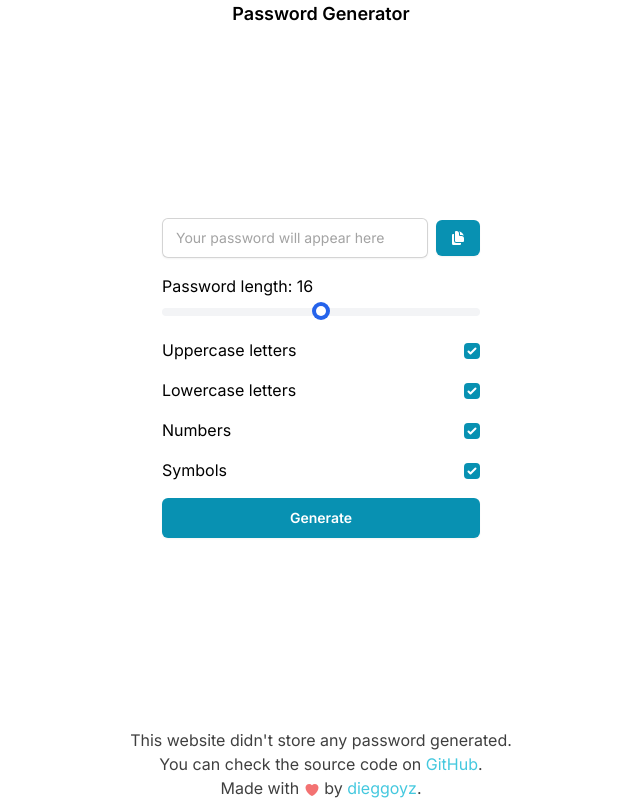
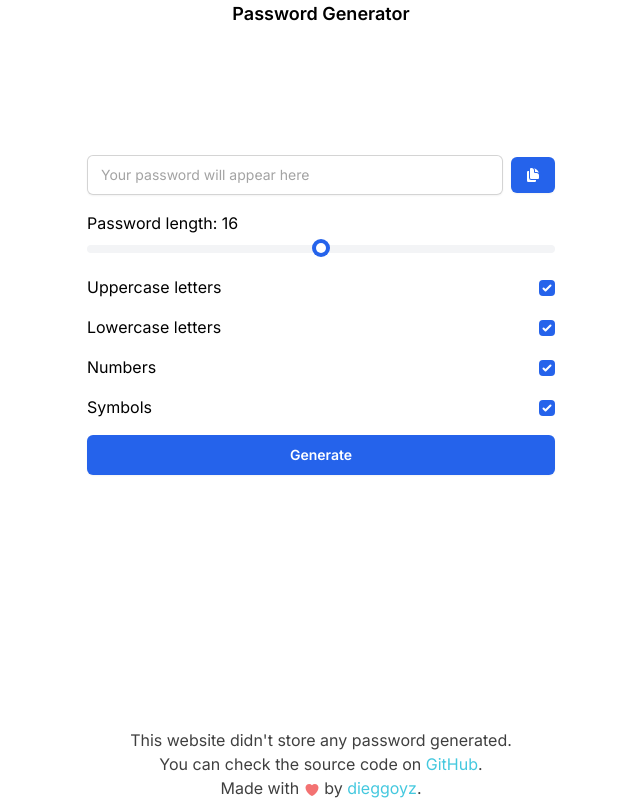
Before and after one commit to dieggoyz/passgen, a Next.js app: page / in a window 1280 px wide. Shown: the whole page, without its empty margins (319-959 px from the left). Built offline with nearby package versions, Linux system fonts and the light colour scheme.

Commit message:
Replaced alerts with toasts

```diff
--- a/components/generator.jsx
+++ b/components/generator.jsx
@@ -1,4 +1,6 @@
 import { useState } from 'react'
+import { ToastContainer, toast } from 'react-toastify'
+import 'react-toastify/dist/ReactToastify.css'
 
 const getCharacters = (options) => {
   let characters = ''
@@ -29,13 +31,30 @@ export default function Generator () {
     setState({ ...state, [prop]: !state[prop] })
   }
 
+  const handleCopyClick = () => {
+    navigator.clipboard.writeText(password)
+      .then(() => {
+        toast.success('Password copied!', {
+          toastClassName: 'font-sans'
+        })
+      })
+      .catch((error) => {
+        toast.error('Failed to copy password!', {
+          toastClassName: 'font-sans'
+        })
+        console.error(error)
+      })
+  }
+
   const generatePassword = () => {
     const options = { uppercase, lowercase, numbers, symbols }
     const selectedOptions = Object.entries(options).filter(([_, value]) => value)
 
     if (selectedOptions.length === 0) {
       setState({ ...state, password: '' })
-      alert('Please select at least one option.')
+      toast.error('Please select at least one option', {
+        toastClassName: 'font-sans'
+      })
       return
     }
 
@@ -51,7 +70,8 @@ export default function Generator () {
   }
 
   return (
-    <div className="w-full md:max-w-[350px] flex flex-col gap-4 px-4">
+    <>
+      <div className="w-full md:max-w-[500px] flex flex-col gap-4 px-4">
         <div className="flex items-center">
           <input
             type="text"
@@ -63,8 +83,8 @@ export default function Generator () {
             readOnly
           />
           <button
-          onClick={() => navigator.clipboard.writeText(password) && alert('Password copied!')}
-          className="rounded-md bg-cyan-600 hover:bg-cyan-500 text-center text-sm font-semibold text-white shadow-sm focus-visible:outline outline-2 outline-offset-2 outline-cyan-600 ml-2 px-3.5 py-2.5"
+            onClick={handleCopyClick}
+            className="rounded-md bg-blue-600 hover:bg-blue-500 text-center text-sm font-semibold text-white shadow-sm focus-visible:outline outline-2 outline-offset-2 outline-blue-600 ml-2 px-3.5 py-2.5"
           >
             <svg xmlns="http://www.w3.org/2000/svg" viewBox="0 0 24 24" fill="currentColor" className="w-4 h-4">
               <path d="M7.5 3.375c0-1.036.84-1.875 1.875-1.875h.375a3.75 3.75 0 0 1 3.75 3.75v1.875C13.5 8.161 14.34 9 15.375 9h1.875A3.75 3.75 0 0 1 21 12.75v3.375C21 17.16 20.16 18 19.125 18h-9.75A1.875 1.875 0 0 1 7.5 16.125V3.375Z" />
@@ -82,7 +102,7 @@ export default function Generator () {
             max={24}
             value={length}
             onChange={handleLengthChange}
-          className="w-full bg-transparent cursor-pointer appearance-none disabled:opacity-50 disabled:pointer-events-none focus:outline-none [&::-webkit-slider-thumb]:w-2.5 [&::-webkit-slider-thumb]:h-2.5 [&::-webkit-slider-thumb]:-mt-0.5 [&::-webkit-slider-thumb]:appearance-none [&::-webkit-slider-thumb]:bg-white [&::-webkit-slider-thumb]:shadow-[0_0_0_4px_rgba(37,99,235,1)] [&::-webkit-slider-thumb]:rounded-full [&::-webkit-slider-thumb]:transition-all [&::-webkit-slider-thumb]:duration-150 [&::-webkit-slider-thumb]:ease-in-out [&::-moz-range-thumb]:w-2.5 [&::-moz-range-thumb]:h-2.5 [&::-moz-range-thumb]:appearance-none [&::-moz-range-thumb]:bg-white [&::-moz-range-thumb]:border-4 [&::-moz-range-thumb]:border-cyan-600 [&::-moz-range-thumb]:rounded-full [&::-moz-range-thumb]:transition-all [&::-moz-range-thumb]:duration-150 [&::-moz-range-thumb]:ease-in-out [&::-webkit-slider-runnable-track]:w-full [&::-webkit-slider-runnable-track]:h-2 [&::-webkit-slider-runnable-track]:bg-gray-100 [&::-webkit-slider-runnable-track]:rounded-full [&::-moz-range-track]:w-full [&::-moz-range-track]:h-2 [&::-moz-range-track]:bg-gray-100 [&::-moz-range-track]:rounded-full"
+            className="range-input"
           />
         </div>
         <div className="flex justify-between items-center">
@@ -93,7 +113,7 @@ export default function Generator () {
             id="uppercase"
             checked={uppercase}
             onChange={() => handleCheckboxChange('uppercase')}
-          className="border-neutral-400 rounded text-cyan-600 focus:ring-cyan-500 mt-0.5"
+            className="border-neutral-400 rounded text-blue-600 focus:ring-blue-500 mt-0.5"
           />
         </div>
         <div className="flex justify-between items-center">
@@ -104,7 +124,7 @@ export default function Generator () {
             id="lowercase"
             checked={lowercase}
             onChange={() => handleCheckboxChange('lowercase')}
-          className="border-neutral-400 rounded text-cyan-600 focus:ring-cyan-500 mt-0.5"
+            className="border-neutral-400 rounded text-blue-600 focus:ring-blue-500 mt-0.5"
           />
         </div>
         <div className="flex justify-between items-center">
@@ -115,7 +135,7 @@ export default function Generator () {
             id="numbers"
             checked={numbers}
             onChange={() => handleCheckboxChange('numbers')}
-          className="border-neutral-400 rounded text-cyan-600 focus:ring-cyan-500 mt-0.5"
+            className="border-neutral-400 rounded text-blue-600 focus:ring-blue-500 mt-0.5"
           />
         </div>
         <div className="flex justify-between items-center">
@@ -126,13 +146,15 @@ export default function Generator () {
             id="symbols"
             checked={symbols}
             onChange={() => handleCheckboxChange('symbols')}
-          className="border-neutral-400 rounded text-cyan-600 focus:ring-cyan-500 mt-0.5"
+            className="border-neutral-400 rounded text-blue-600 focus:ring-blue-500 mt-0.5"
           />
         </div>
         <button
           onClick={generatePassword}
-        className="block w-full rounded-md bg-cyan-600 hover:bg-cyan-500 text-center text-sm font-semibold text-white shadow-sm focus-visible:outline outline-2 outline-offset-2 outline-cyan-600 px-3.5 py-2.5"
+          className="block w-full rounded-md bg-blue-600 hover:bg-blue-500 text-center text-sm font-semibold text-white shadow-sm focus-visible:outline outline-2 outline-offset-2 outline-blue-600 px-3.5 py-2.5"
         >Generate</button>
       </div>
+      <ToastContainer position="bottom-right" bodyClassName={'font-sans text-sm'} />
+    </>
   )
 }
--- a/package.json
+++ b/package.json
@@ -11,7 +11,8 @@
   "dependencies": {
     "next": "14.1.4",
     "react": "^18",
-    "react-dom": "^18"
+    "react-dom": "^18",
+    "react-toastify": "^10.0.5"
   },
   "devDependencies": {
     "@tailwindcss/forms": "^0.5.7",
--- a/styles/globals.css
+++ b/styles/globals.css
@@ -2,6 +2,22 @@
 @tailwind components;
 @tailwind utilities;
 
-:root {
-  color-scheme: light dark;
+.range-input {
+	@apply w-full bg-transparent cursor-pointer appearance-none disabled:opacity-50 disabled:pointer-events-none focus:outline-none;
 }
+
+.range-input::-webkit-slider-thumb {
+	@apply w-2.5 h-2.5 -mt-0.5 appearance-none bg-white shadow-[0_0_0_4px_rgba(37,99,235,1)] rounded-full transition-all duration-150 ease-in-out;
+}
+
+.range-input::-webkit-slider-runnable-track {
+	@apply w-full h-2 bg-gray-100 rounded-full;
+}
+
+.range-input::-moz-range-thumb {
+	@apply w-2.5 h-2.5 appearance-none bg-white border-4 border-blue-600 rounded-full transition-all duration-150 ease-in-out;
+}
+
+.range-input::-moz-range-track {
+	@apply w-full h-2 bg-gray-100 rounded-full;
+}
```
Lines whose indentation alone changed are shown as unchanged.
